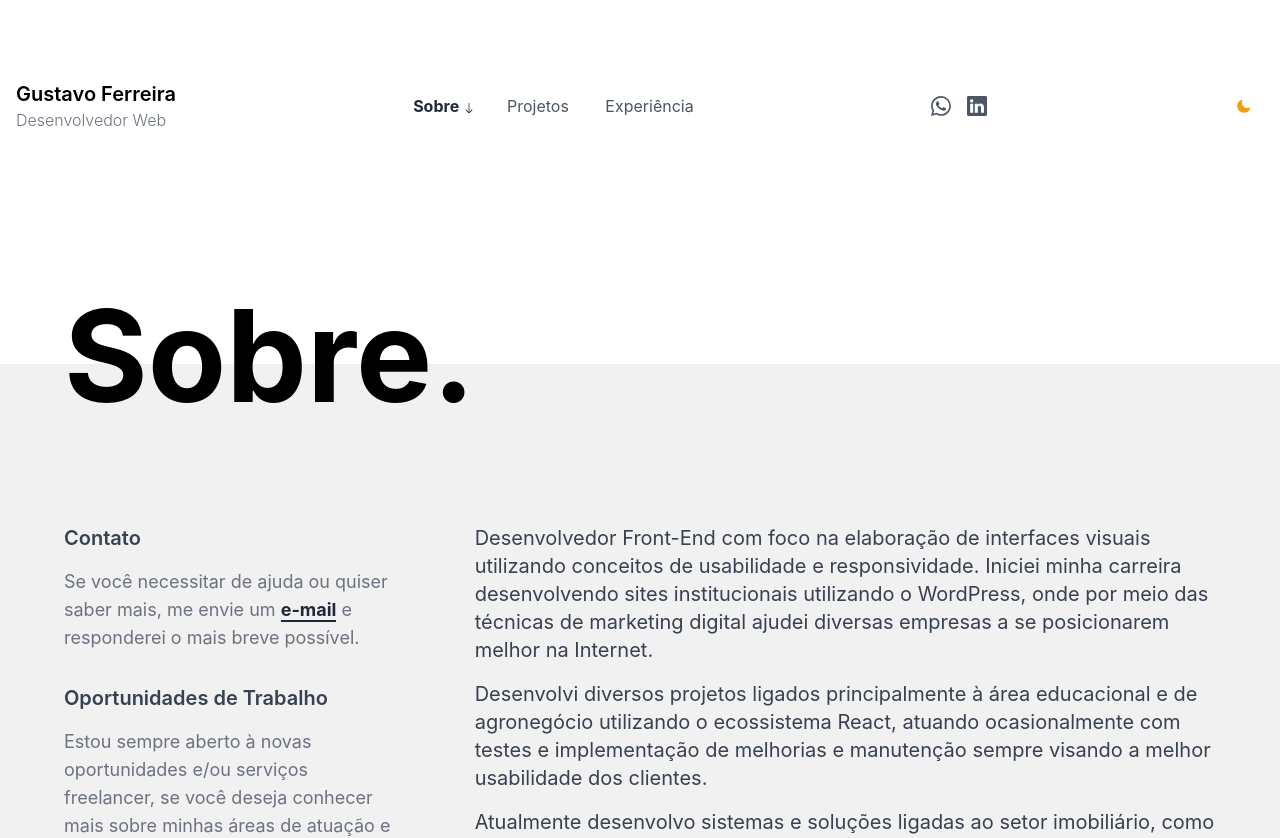
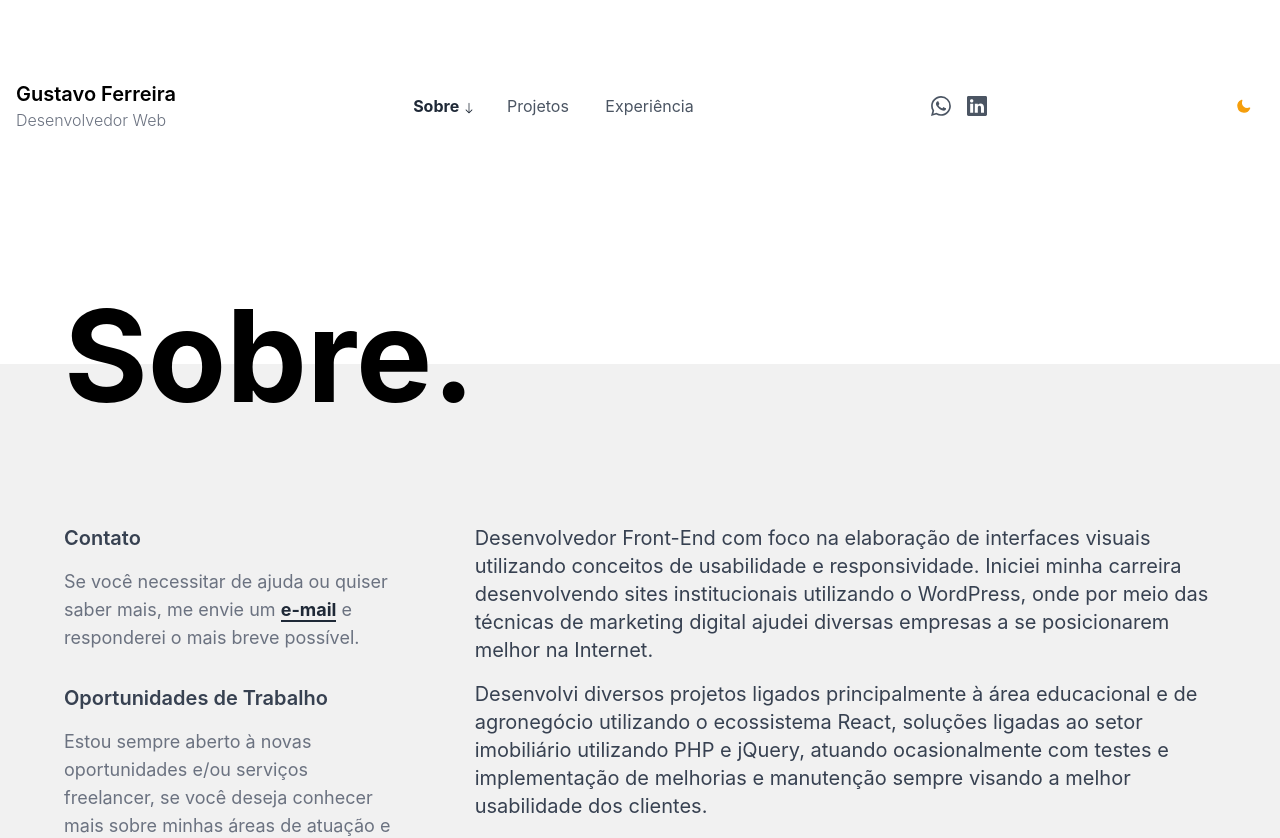
Before and after one commit to gustavoferreiradev/gustavoferreiradev-portfolio, a Next.js app: page /sobre in a window 1280 px wide. Shown: the top 838 px of the page. Built offline with nearby package versions, Linux system fonts and the light colour scheme.

Commit message:
feature: Adicionados mais projetos e atualizada a experiência profissional

```diff
--- a/constants/data.ts
+++ b/constants/data.ts
@@ -69,26 +69,50 @@ const userData = {
       imgUrl: '/plataforma-marvel-login.png',
     },
     {
+      title: 'Rosana Bauer Psicologia',
+      link: 'http://gustavoferreira.tec.br/sites/rosanabauerpsicologia/',
+      imgUrl: '/rosanabauerpsicologia.png',
+    },
+    {
       title: 'Rosana Bauer Aviação',
-      link: 'http://aviacao.rosanabauerpsicologia.com.br/',
+      link: 'http://gustavoferreira.tec.br/sites/rosanabauerpsicologia/aviacao/',
       imgUrl: '/rosana-bauer-psicologia-aviacao.png',
+    },
+    {
+      title: 'Sociedade Espírita Fraternidade',
+      link: 'http://gustavoferreira.tec.br/sites/sefpatobranco/',
+      imgUrl: '/sefpatobranco.png',
     },
   ],
   about: {
     title: '',
     description: [
       `Desenvolvedor Front-End com foco na elaboração de interfaces visuais utilizando conceitos de usabilidade e responsividade. Iniciei minha carreira desenvolvendo sites institucionais utilizando o WordPress, onde por meio das técnicas de marketing digital ajudei diversas empresas a se posicionarem melhor na Internet.`,
-      `Desenvolvi diversos projetos ligados principalmente à área educacional e de agronegócio utilizando o ecossistema React, atuando ocasionalmente com testes e implementação de melhorias e manutenção sempre visando a melhor usabilidade dos clientes.`,
-      `Atualmente desenvolvo sistemas e soluções ligadas ao setor imobiliário, como foco nas áreas de gestão e CRM.`,
+      `Desenvolvi diversos projetos ligados principalmente à área educacional e de agronegócio utilizando o ecossistema React, soluções ligadas ao setor imobiliário utilizando PHP e jQuery, atuando ocasionalmente com testes e implementação de melhorias e manutenção sempre visando a melhor usabilidade dos clientes.`,
+      `Atualmente desenvolvo websites, interfaces do Usuário focados em usabilidade e alta fidelidade, além de atuar com mentorias e soluções para diversos setores com as linguagens PHP e JavaScript.`,
     ],
     currentProject: '',
     currentProjectUrl: '',
   },
   experience: [
     {
+      title: 'Desenvolvedor Web Front-End',
+      company: 'Avanade',
+      year: '2022-presente',
+      companyLink: 'https://nullbug.dev',
+      desc: 'Desenvolvimento Front-End ede processos de RPA com as tecnologias Microsoft Power Platform, Microsoft Power Apps e Microsoft Power Virtual Agents',
+    },
+    {
+      title: 'Desenvolvedor Web',
+      company: 'Nullbug',
+      year: '2021-2022',
+      companyLink: 'https://nullbug.dev',
+      desc: 'Desenvolvimento da interface de aplicações voltadas a diversos setores. Utilizando tecnologias como NextJS, ReactJS, JavaScript, Material UI. Implementação de novos recursos, otimização de acordo com práticas de Clean Code e experiência do usuário, correção de bugs de acordo com o reportado pelo setor de QA.',
+    },
+    {
       title: 'Desenvolvedor Web',
       company: 'Widesys',
-      year: '2021-presente',
+      year: '2021',
       companyLink: 'https://widesys.com.br',
       desc: ' Desenvolvimento de sistemas web e aplicativos voltados ao setor imobiliário',
     },
```
Also changed, not shown: 2 other files (tests, documents, lock files or other folders).
